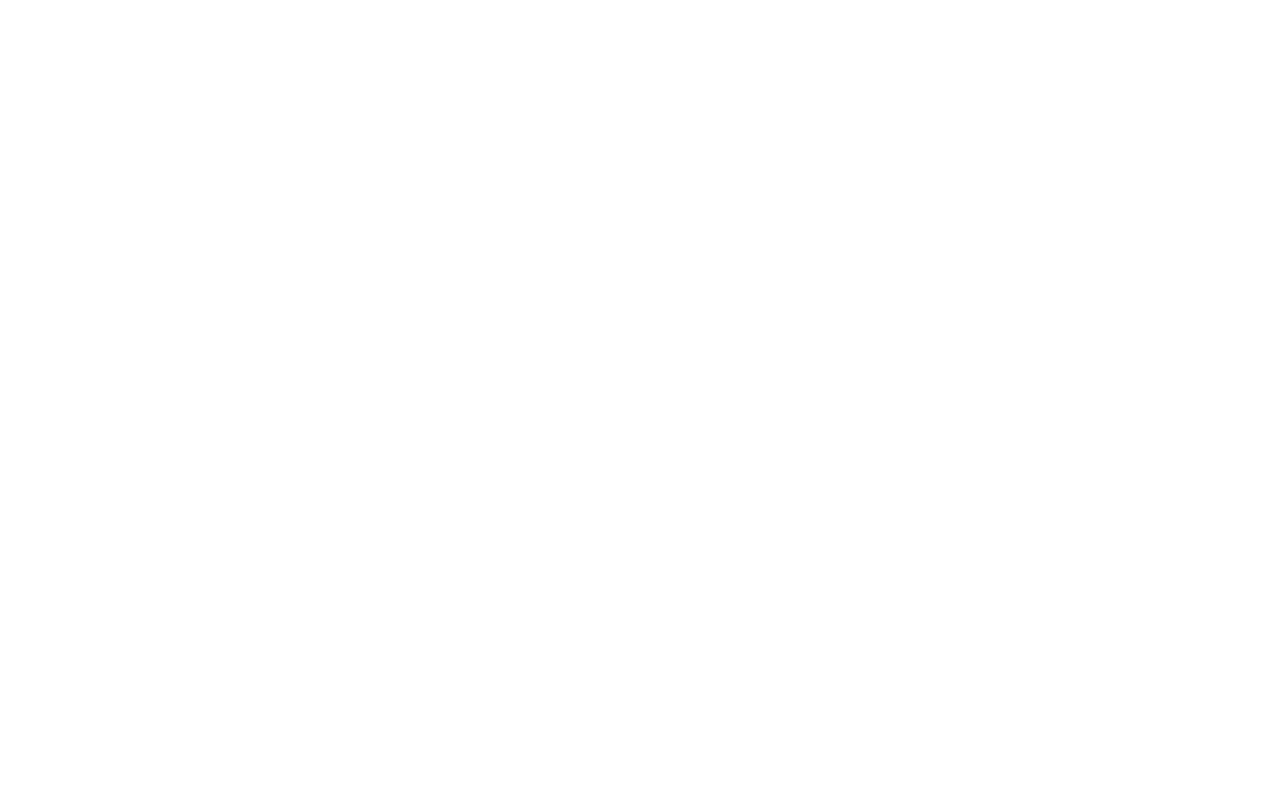
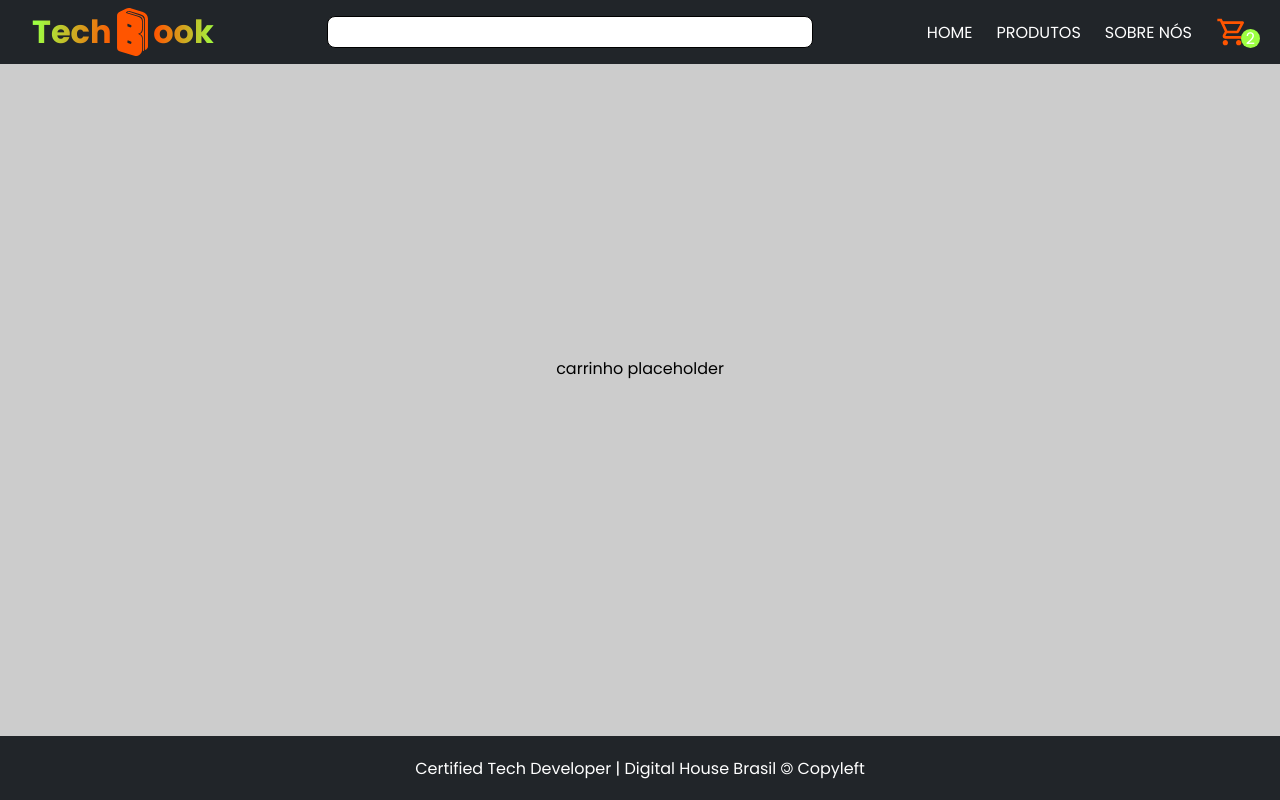
Before and after one commit to tuliopxavier/Frontend_TechBook, a React (Create React App) app: page /carrinho in a window 1280 px wide. Before the commit this address had no page. Built offline with nearby package versions, Linux system fonts and the light colour scheme.

Commit message:
fazendo roteamento

```diff
--- a/src/components/Carrinho/index.js
+++ b/src/components/Carrinho/index.js
@@ -1,10 +1,9 @@
-import carrinho from './carrinho.svg';
-import './style.scss';
+import './style.scss'
 
 export const Carrinho = () => {
     return (
-        <div>
-            <img src={carrinho} alt="Carrinho de compras" />
+        <div id="carrinho-container">
+            <p>carrinho placeholder</p>
         </div>
     )
 }
--- a/src/components/Carrinho/style.scss
+++ b/src/components/Carrinho/style.scss
@@ -0,0 +1,10 @@
+@import '../../global';
+
+
+#carrinho-container {
+    display: flex;
+    justify-content: center;
+    align-items: center;
+    background-color: #ccc;
+    height: calc(100vh - 4rem);
+}
--- /dev/null
+++ b/src/components/CarrinhoIcon/index.js
@@ -0,0 +1,13 @@
+import carrinho from './carrinho.svg';
+import './style.scss';
+
+export const CarrinhoIcon = () => {
+    const carrinhoLength = 2;
+
+    return (
+        <div id="carrinho-icon">
+            <img src={carrinho} alt="Carrinho de compras" />
+            <p>{carrinhoLength}</p>
+        </div>
+    )
+}
--- /dev/null
+++ b/src/components/CarrinhoIcon/style.scss
@@ -0,0 +1,31 @@
+@import '../../global.scss';
+
+#carrinho-icon {
+    position: relative;
+    display: flex;
+    cursor: pointer;
+
+    &:hover p{
+        transform: scale(1.3);
+    }
+
+    & p {
+        position: absolute;
+        bottom: 0;
+        right: -0.75rem;
+
+        display: flex;
+        justify-content: center;align-items: center;
+
+        background-color: $light-green;
+        width: 1.2rem;
+        height: 1.2rem;
+        border-radius: 50%;
+        transition: transform 0.25s ease;
+        cursor: pointer;
+
+        &:hover {
+            transform: scale(1.3);
+        }
+    }
+}
--- a/src/components/Footer/index.js
+++ b/src/components/Footer/index.js
@@ -1,9 +1,10 @@
 import './style.scss';
 
-export const Footer = () => {
+const Footer = () => {
     return (
         <footer>
             <p>Certified Tech Developer | Digital House Brasil &#127279; Copyleft</p>
         </footer>
     )
 }
+export default Footer;
--- a/src/components/Header/index.js
+++ b/src/components/Header/index.js
@@ -1,21 +1,26 @@
 /* eslint-disable jsx-a11y/anchor-is-valid */
 import { Logo } from '../Logo';
-import { Carrinho } from '../Carrinho';
+import { CarrinhoIcon } from '../CarrinhoIcon';
+import { Link } from 'react-router-dom';
 import './style.scss';
 
-export const Header = () => {
+const Header = () => {
     return (
         <header>
-            <Logo/>
+            <Link to='/'><Logo/></Link>
             <input type="search" />
             <nav>
                 <ul>
                     <li><a href="">Home</a></li>
                     <li><a href="">Produtos</a></li>
                     <li><a href="">Sobre Nós</a></li>
-                    <Carrinho/>
+                    <Link to='/carrinho'>
+                        <CarrinhoIcon/>
+                    </Link>
                 </ul>
             </nav>
         </header>
     )
 }
+
+export default Header;
--- a/src/components/Header/style.scss
+++ b/src/components/Header/style.scss
@@ -14,7 +14,6 @@
 
     & a{
         color: #fff;
-        opacity: .6;
         transition: opacity .25s ease;
 
         &:hover{
--- /dev/null
+++ b/src/pages/CarrinhoPage.js
@@ -0,0 +1,10 @@
+
+import { Carrinho } from '../components/Carrinho';
+
+export default function CarrinhoPage() {
+    return (
+        <>
+            <Carrinho/>
+        </>
+    )
+}
--- a/src/pages/Home.js
+++ b/src/pages/Home.js
@@ -1,15 +1,10 @@
-import { Header } from '../components/Header';
-import { Footer } from '../components/Footer';
+
 import { Carousel } from '../components/Carousel';
 
-function Home() {
+export default function Home() {
   return (
     <>
-      <Header/>
       <Carousel/>
-      <Footer/>
     </>
   );
 }
-
-export default Home;
--- a/src/routes/index.js
+++ b/src/routes/index.js
@@ -1,13 +1,20 @@
 import { BrowserRouter, Routes, Route } from 'react-router-dom';
 import Home from '../pages/Home';
+import Header from '../components/Header';
+import Footer from '../components/Footer';
+import CarrinhoPage from '../pages/CarrinhoPage';
 
 const RouteList = () => (
-
-  <BrowserRouter>
-    <Routes>
-      <Route path="/" element={<Home/>} />
-    </Routes>
-  </BrowserRouter>
+  <>
+    <BrowserRouter>
+      <Header />
+      <Routes>
+        <Route path='/' element={<Home />} />
+        <Route path='/carrinho' element={<CarrinhoPage />} />
+      </Routes>
+      <Footer />
+    </BrowserRouter>
+  </>
 );
 
 export default RouteList;
```
Also changed, not shown: src/components/CarrinhoIcon/carrinho.svg (renamed from src/components/Carrinho/carrinho.svg).
